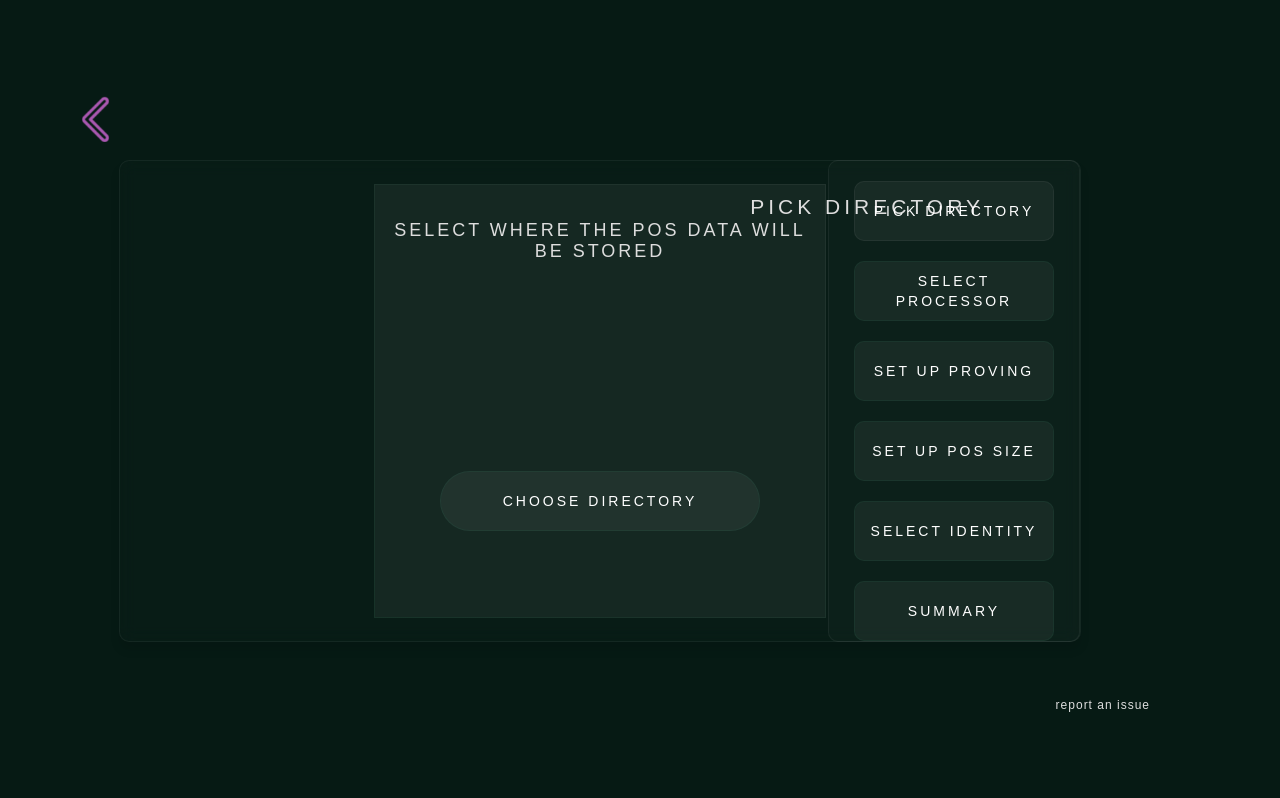
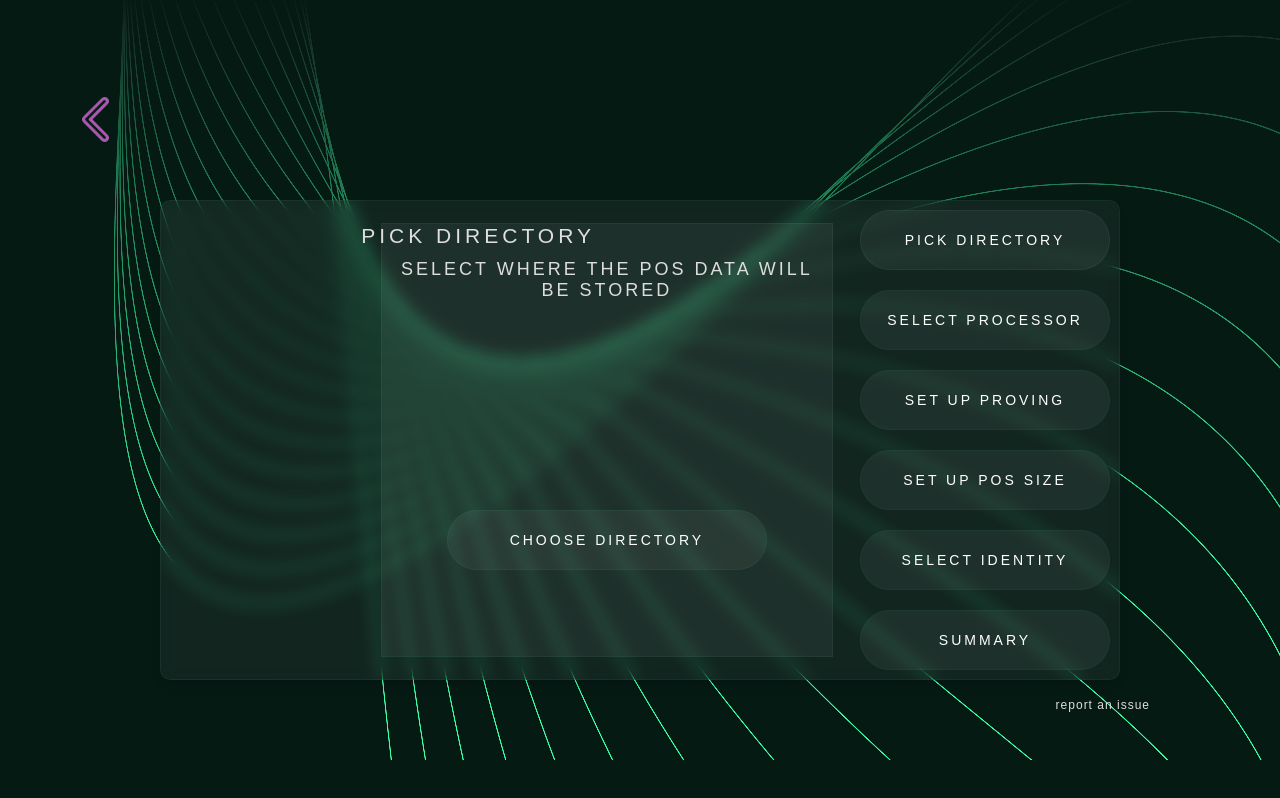
Before and after one commit to spacemeshos/sm-init-app-v2, a React (Create React App) app: page /generate in a window 1280 px wide. Built offline with nearby package versions, Linux system fonts and the light colour scheme.

Commit message:
refactor to minimize code lenght

```diff
--- a/src/pages/Generate.tsx
+++ b/src/pages/Generate.tsx
@@ -12,7 +12,7 @@ import {
   SelectIdentity,
   SetupSummary,
 } from "../components/setupPOS";
-import { BackButton } from "../components/button";
+import { BackButton, Button } from "../components/button";
 
 const NavProgress = styled.div`
   width: 1200px;
@@ -21,99 +21,91 @@ const NavProgress = styled.div`
 `;
 
 const Image = styled.img`
-  height: 100vh;
-  width: 100vw;
-  position: fixed;
-  top: 0;
-  left: 0;
-  z-index: -1;
-  object-fit: cover;
+  position: absolute;
+  margin-bottom: 10px;
+  right: 0px;
+  top: 0px;
 `;
 
 const BottomContainer = styled.div`
+  width: 960px;
+  height: 480px;
+  position: absolute;
+  top: 200px;
+  left: 50%;
+  transform: translate(-50%);
+  background-color: ${Colors.whiteOpaque};
+  backdrop-filter: blur(8px);
   display: flex;
-  align-items: center;
+  align-items: flex-start;
+  border-radius: 10px;
   justify-content: center;
-  width: 1200px;
+  box-shadow: 0 8px 10px rgba(0, 0, 0, 0.1);
+  border-radius: 10px;
+  /* Gradient border */
+  &::before {
+    content: "";
+    position: absolute;
+    top: 0;
+    left: 0;
+    right: 0;
+    bottom: 0;
+    border-radius: 10px;
+    padding: 1px;
+    background: linear-gradient(
+      45deg,
+      ${Colors.whiteOpaque},
+      ${Colors.greenLightOpaque}
+    );
+    -webkit-mask: linear-gradient(#fff 0 0) content-box,
+      linear-gradient(#fff 0 0);
+    mask: linear-gradient(#fff 0 0) content-box, linear-gradient(#fff 0 0);
+    -webkit-mask-composite: destination-out;
+    mask-composite: exclude;
+    pointer-events: none;
+  }
 `;
 
 const SetupContainer = styled.div`
-  width: 960px;
+  width: 660px;
   height: 480px;
-  position: relative;
-  border: 0.5px solid rgba(255, 255, 255, 0.05);
-  background-color: rgba(255, 255, 255, 0.01);
-  backdrop-filter: blur(8px);
+  position: absolute;
+  left: 0px;
+  top: 0px;
   display: flex;
-  align-items: center;
+  align-items: flex-start;
   justify-content: center;
-  border-radius: 10px;
-  box-shadow: 0 8px 10px rgba(0, 0, 0, 0.1);
 `;
 
-const MenuContainer = styled.div`
+const ButtonColumn = styled.div`
   position: absolute;
   width: 250px;
   height: 480px;
   right: 0px;
-  border: 0.5px solid rgba(255, 255, 255, 0.05);
-  border-radius: 10px;
-  background-color: rgba(255, 255, 255, 0.02);
-`;
-
-const ButtonColumn = styled.div`
   display: flex;
   flex-direction: column;
   align-items: center;
-  gap: 20px;
-  padding: 20px;
-  justify-content: center;
+  gap: 10px;
+  justify-content: space-evenly;
+  padding-right: 10px;
 `;
 
 const TextWrapper = styled.div`
   display: flex;
-  flex-direction: column;
-  align-items: center;
+  flex-direction: row;
   justify-content: center;
-  position: absolute;
-  top: 20px;
+  position: relative;
+  top: 10px;
   left: 50%;
   transform: translateX(-50%);
-  width: 80%;
-`;
-
-const StyledButton = styled.button<{ $isActive?: boolean }>`
-  width: 200px;
-  height: 60px;
-  font-size: 16px;
-  cursor: pointer;
-  border: 0.5px solid
-    ${(props) =>
-      props.$isActive ? Colors.whiteOpaque : Colors.greenLightOpaque};
-  background-color: ${Colors.whiteOpaque};
-  border-radius: 10px;
-  transition: all 0.2s ease;
-  font-family: "Source Code Pro Extralight", sans-serif;
-  color: ${Colors.white};
-  font-size: 14px;
-  font-weight: 300;
-  text-transform: uppercase;
-  letter-spacing: 3px;
-  line-height: 20px;
-
-  &:hover {
-    background-color: ${Colors.greenLightOpaque};
-    border: 1px solid ${Colors.whiteOpaque};
-  }
 `;
 
 const ContentContainer = styled.div`
-  width: 960px;
+  width: 660px;
   height: 480px;
   display: flex;
   align-items: center;
   justify-content: center;
-  padding: 20px;
 `;
 
 const Generate: React.FC = () => {
@@ -181,27 +173,26 @@ const Generate: React.FC = () => {
           </TextWrapper>
 
           <ContentContainer>{renderContent()}</ContentContainer>
-
-          <MenuContainer>
+        </SetupContainer>
           <ButtonColumn>
             {steps.map((step, index) => (
-                <StyledButton
+              <Button
                 key={index}
                 onClick={() => handleStepChange(index)}
                 $isActive={currentStep === index}
-                >
-                  {step.label}
-                </StyledButton>
+                label={step.label}
+                width={250}
+              ></Button>
             ))}
-              <StyledButton
+            <Button
               onClick={() => setShowSummary(true)}
               $isActive={showSummary}
+              width={250}
+              label="Summary"
             >
               Summary
-              </StyledButton>
+            </Button>
           </ButtonColumn>
-          </MenuContainer>
-        </SetupContainer>
       </BottomContainer>
     </>
   );
```
Lines whose indentation alone changed are shown as unchanged.
